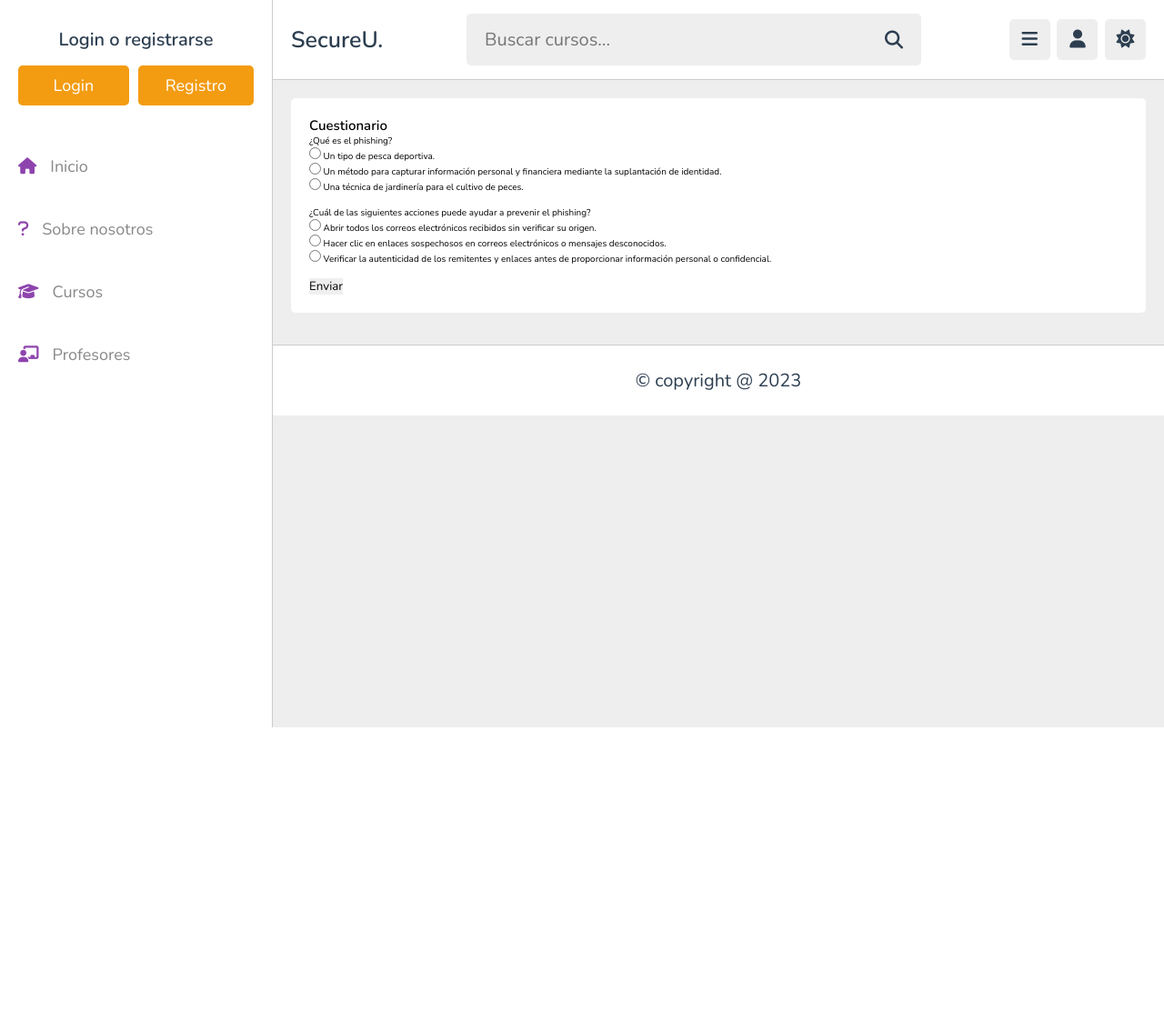
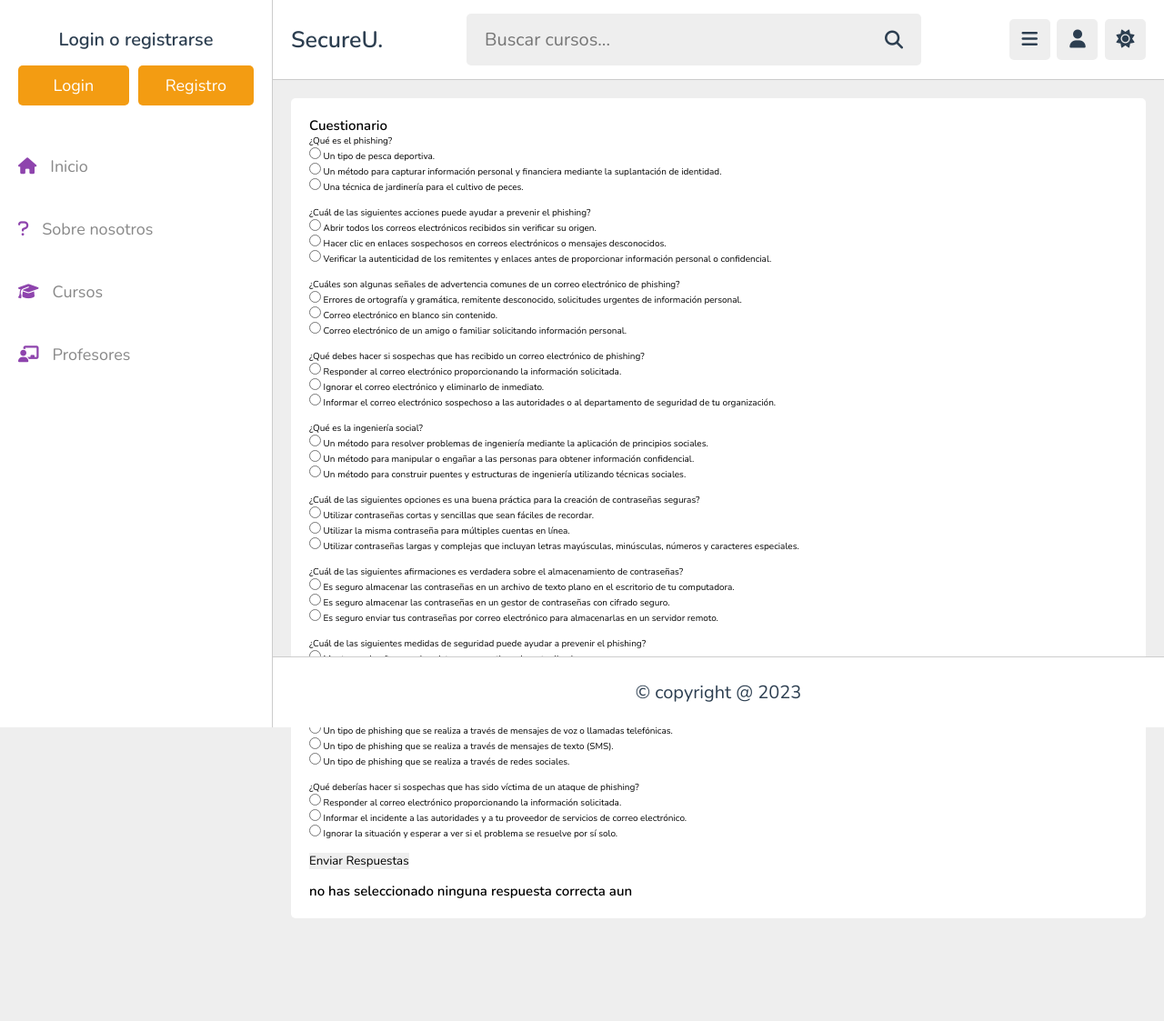
Before and after one commit to AlexJmzc/project, a PHP site: page /prueba.php?get_id=1 in a window 1280 px wide. Shown: the whole page at 91% size. Before the commit the page ends 800 px from the top, so only its background shows below. Run offline with PHP 8.4, Linux system fonts and the light colour scheme; tables that the repository leaves empty hold one stand-in row (values such as "Sample post").

Commit message:
adicion preguntas a la prueba

```diff
--- a/prueba.php
+++ b/prueba.php
@@ -60,6 +60,78 @@
         ),
         "respuesta_correcta" => "c"
     ),
+    "3" => array(
+        "pregunta" => "¿Cuáles son algunas señales de advertencia comunes de un correo electrónico de phishing?",
+        "respuestas" => array(
+            "a" => "Errores de ortografía y gramática, remitente desconocido, solicitudes urgentes de información personal.",
+            "b" => "Correo electrónico en blanco sin contenido.",
+            "c" => "Correo electrónico de un amigo o familiar solicitando información personal."
+        ),
+        "respuesta_correcta" => "a"
+    ),
+    "4" => array(
+        "pregunta" => "¿Qué debes hacer si sospechas que has recibido un correo electrónico de phishing?",
+        "respuestas" => array(
+            "a" => "Responder al correo electrónico proporcionando la información solicitada.",
+            "b" => "Ignorar el correo electrónico y eliminarlo de inmediato.",
+            "c" => "Informar el correo electrónico sospechoso a las autoridades o al departamento de seguridad de tu organización."
+        ),
+        "respuesta_correcta" => "c"
+    ),
+    "5" => array(
+        "pregunta" => "¿Qué es la ingeniería social?",
+        "respuestas" => array(
+            "a" => "Un método para resolver problemas de ingeniería mediante la aplicación de principios sociales.",
+            "b" => "Un método para manipular o engañar a las personas para obtener información confidencial.",
+            "c" => "Un método para construir puentes y estructuras de ingeniería utilizando técnicas sociales."
+        ),
+        "respuesta_correcta" => "b"
+    ),
+    "6" => array(
+        "pregunta" => "¿Cuál de las siguientes opciones es una buena práctica para la creación de contraseñas seguras?",
+        "respuestas" => array(
+            "a" => "Utilizar contraseñas cortas y sencillas que sean fáciles de recordar.",
+            "b" => "Utilizar la misma contraseña para múltiples cuentas en línea.",
+            "c" => "Utilizar contraseñas largas y complejas que incluyan letras mayúsculas, minúsculas, números y caracteres especiales."
+        ),
+        "respuesta_correcta" => "c"
+    ),
+    "7" => array(
+        "pregunta" => "¿Cuál de las siguientes afirmaciones es verdadera sobre el almacenamiento de contraseñas?",
+        "respuestas" => array(
+            "a" => "Es seguro almacenar las contraseñas en un archivo de texto plano en el escritorio de tu computadora.",
+            "b" => "Es seguro almacenar las contraseñas en un gestor de contraseñas con cifrado seguro.",
+            "c" => "Es seguro enviar tus contraseñas por correo electrónico para almacenarlas en un servidor remoto."
+        ),
+        "respuesta_correcta" => "b"
+    ),
+    "8" => array(
+        "pregunta" => "¿Cuál de las siguientes medidas de seguridad puede ayudar a prevenir el phishing?",
+        "respuestas" => array(
+            "a" => "Mantener el software y los sistemas operativos desactualizados.",
+            "b" => "Abrir todos los correos electrónicos y hacer clic en los enlaces adjuntos sin verificar su origen.",
+            "c" => "Verificar la autenticidad de los remitentes y enlaces antes de proporcionar información personal o confidencial."
+        ),
+        "respuesta_correcta" => "c"
+    ),
+    "9" => array(
+        "pregunta" => "¿Qué es el vishing?",
+        "respuestas" => array(
+            "a" => "Un tipo de phishing que se realiza a través de mensajes de voz o llamadas telefónicas.",
+            "b" => "Un tipo de phishing que se realiza a través de mensajes de texto (SMS).",
+            "c" => "Un tipo de phishing que se realiza a través de redes sociales."
+        ),
+        "respuesta_correcta" => "a"
+    ),
+    "10" => array(
+        "pregunta" => "¿Qué deberías hacer si sospechas que has sido víctima de un ataque de phishing?",
+        "respuestas" => array(
+            "a" => "Responder al correo electrónico proporcionando la información solicitada.",
+            "b" => "Informar el incidente a las autoridades y a tu proveedor de servicios de correo electrónico.",
+            "c" => "Ignorar la situación y esperar a ver si el problema se resuelve por sí solo."
+        ),
+        "respuesta_correcta" => "b"
+    ),
     // Agrega más preguntas aquí...
 );
 $puntaje = 0;
@@ -71,6 +143,9 @@
     foreach ($preguntas as $id => $pregunta) {
         if (isset($_POST["pregunta_" . $id])) {
             $respuestaSeleccionada = $_POST["pregunta_" . $id];
+            ?>
+            <br>
+            <?php
             if ($respuestaSeleccionada === $pregunta["respuesta_correcta"]) {
                 $puntaje++;
             }
@@ -97,13 +172,11 @@
             <br>
         <?php endforeach; ?>
 
-        <input type="submit" value="Enviar">
+        <input type="submit" value="Enviar Respuestas">
     </form>
-
-   </div>
-
-   <?php
-if ($puntaje != 0) {
+    <br>
+    <?php
+if ($puntaje >= 6) {
 
     try {
     $insert_nota = "UPDATE `bookmark` SET `nota`=$puntaje WHERE `user_id`='$user_id' and `playlist_id`='$get_id'";
@@ -113,9 +186,17 @@
     } catch (PDOException $e) {
         echo "Error al ejecutar la consulta: " . $e->getMessage();
     }
-echo "Tu puntaje actual es: " . $puntaje . "/" . count($preguntas);
+echo "<h2>Tu puntaje actual es: " . $puntaje . "/" . count($preguntas)."</h2>";
+}else if($puntaje == 0){
+    echo "<h2>no has seleccionado ninguna respuesta correcta aun</h2>";
+}elseif($puntaje <= 5){
+    echo "<h2>Tu puntaje es: " . $puntaje . "/" . count($preguntas)." tienes que rendir la evaluacion otra vez</h2>";
 }
 ?>
+
+   </div>
+
+
 
 
 </section>
```
